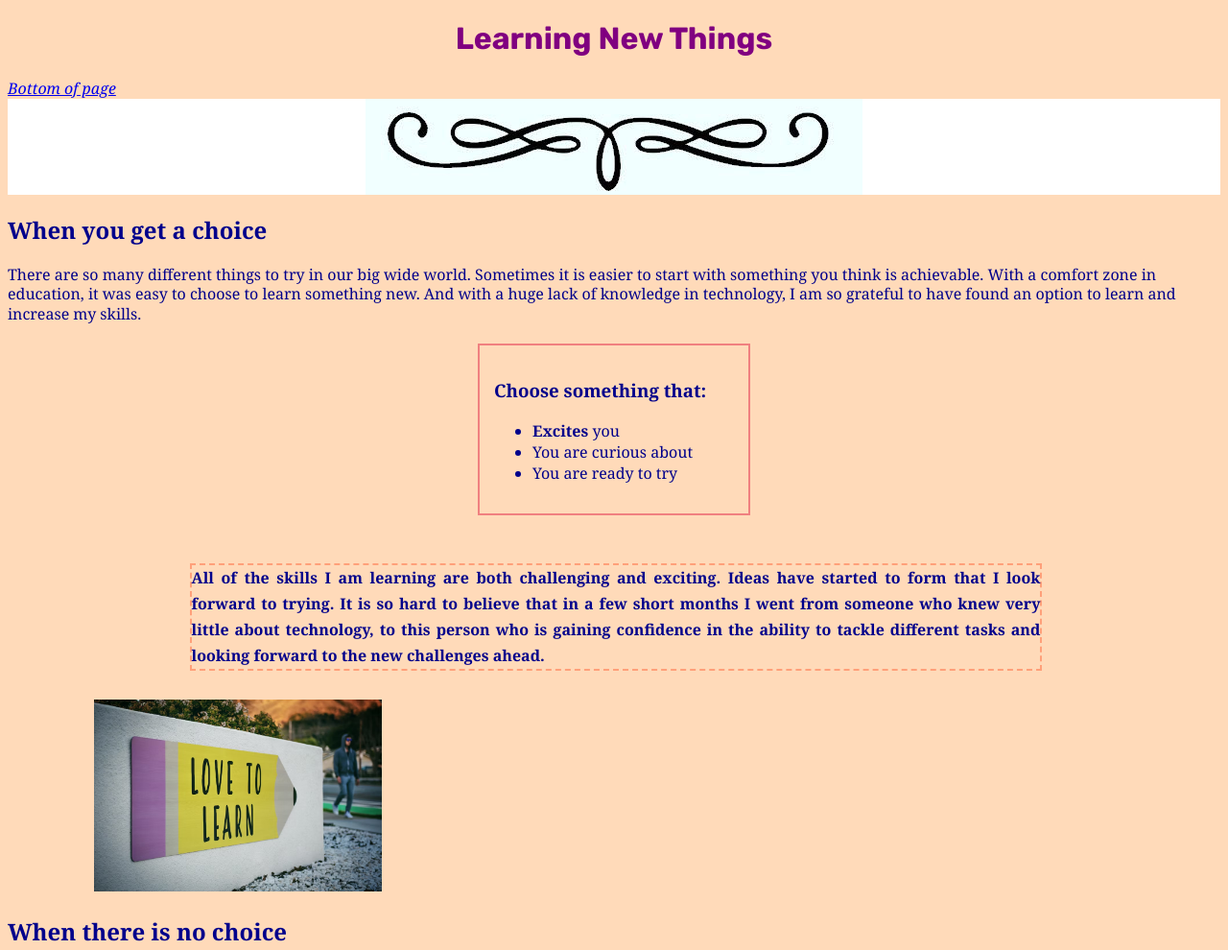
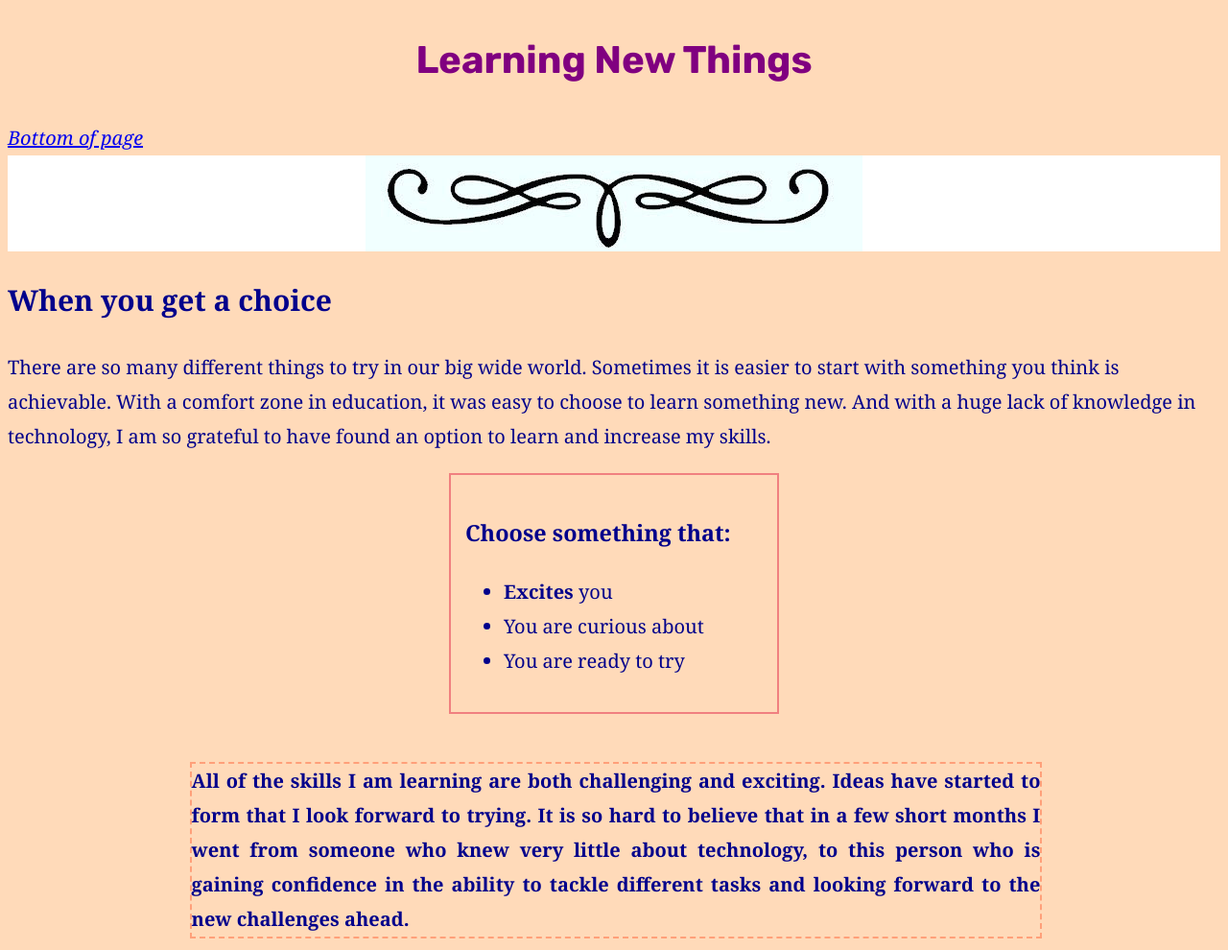
Before and after one commit to AnneGgg/LessonsVS, a plain HTML site: page index.html in a window 1280 px wide. Shown: the top 990 px of the page at 96% size. Drawn offline with Linux system fonts and the light colour scheme.

Commit message:
final touches

```diff
--- a/styles.css
+++ b/styles.css
@@ -2,6 +2,8 @@ body  {
     background-color: peachpuff;
     color: darkblue;
     font-family: Georgia, 'Times New Roman';
+    line-height: 1.8;
+    font-size: 20px;
 }
 
 h1{
@@ -16,7 +18,7 @@ h1{
 
 div p{
   font-weight:bold;
-  line-height: 1.7;
+  font-size: 100%;
   text-align: justify;
   width: 70%;
   height: 90%;
@@ -25,14 +27,11 @@ div p{
   margin-top: 50px;
   }
 
-p{
-  line-height: 1.3;
-}
 
 #choices{
   margin: 20px auto;
   padding: 15px;
-  max-width: 250px;
+  max-width: 310px;
   border: 2px solid lightcoral;
 }
 
```
